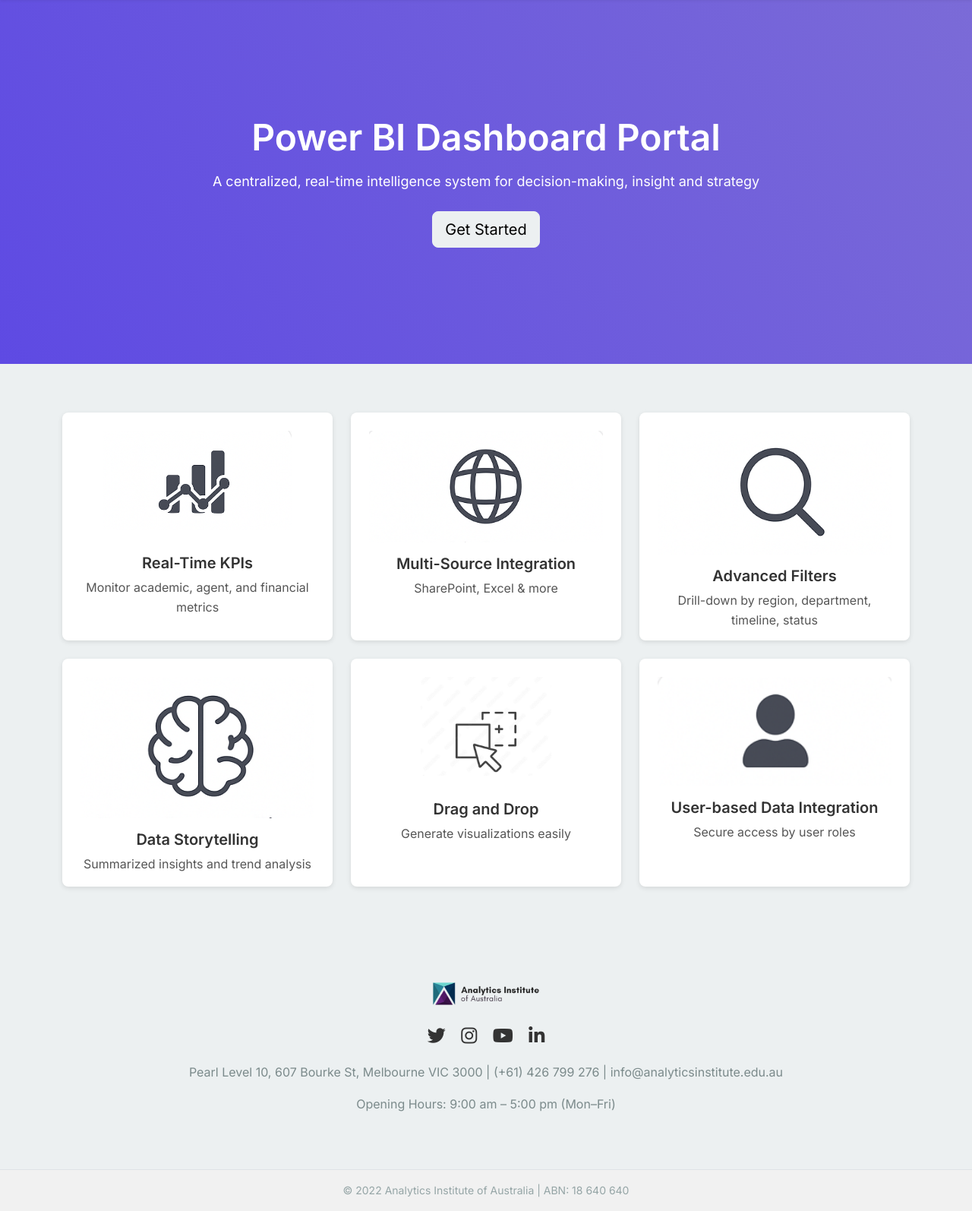
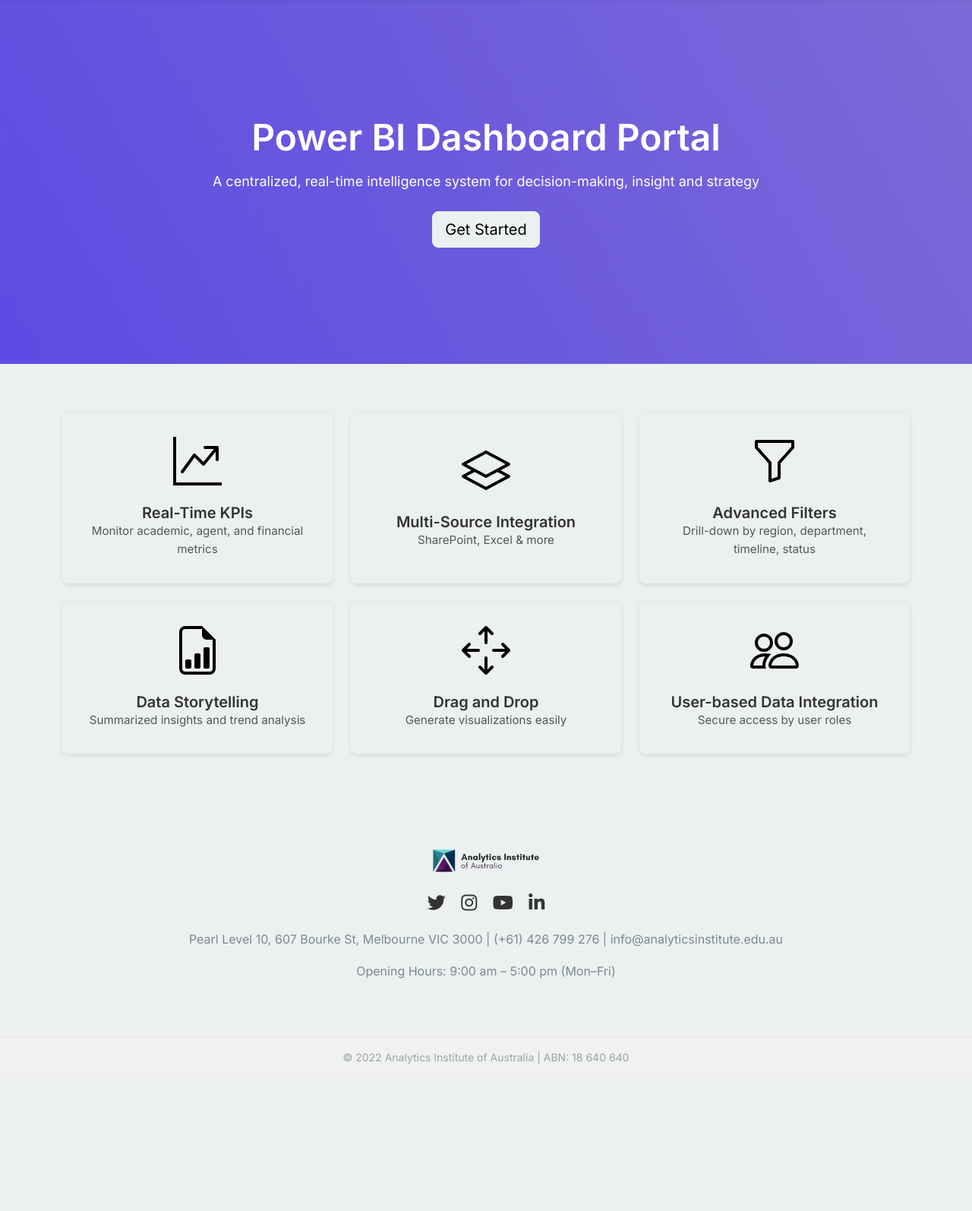
Before and after one commit to wnzid/PowerBI-Dashboard, a Flask app: page / in a window 1280 px wide. Shown: the part 93-1687 px from the top of the page at 76% size. After the commit the page ends 1494 px from the top, so only its background shows below. Run offline with Flask 3, Linux system fonts and the light colour scheme; some libraries are stand-ins or nearby versions.

Commit message:
Improve landing page feature grid

```diff
--- a/Backend/static/Css/landing.css
+++ b/Backend/static/Css/landing.css
@@ -98,27 +98,34 @@ h2 {
   padding: 4rem 0;
 }
 
-.card {
+.feature-card {
   border: none;
-  height: 300px;
-  width: 100%;
   border-radius: 0.5rem;
   box-shadow: 0 2px 6px rgba(0,0,0,0.1);
+  padding: 2rem;
+  height: 100%;
+  display: flex;
+  flex-direction: column;
+  align-items: center;
+  justify-content: center;
 }
 
-.card-img-top {
-  max-height: 130px;
+.feature-icon {
+  width: 64px;
+  height: 64px;
+  margin-bottom: 1rem;
   object-fit: contain;
-  margin: 0 auto;
 }
 
-.card-title {
-  font-weight: 700;
-  margin-top: 1rem;
+.feature-card .card-title {
+  font-weight: 600;
+  margin-top: 0.5rem;
 }
 
-.card-text {
+.feature-card .card-text {
   color: #555;
+  font-size: 0.95rem;
+  font-weight: 400;
 }
 
 /*-------------------------------------------------------------------
--- a/Backend/templates/website_landing_page.html
+++ b/Backend/templates/website_landing_page.html
@@ -13,45 +13,45 @@
   </section>
   <section class="section-features bg-light">
     <div class="container">
-      <div class="row row-cols-1 row-cols-md-2 row-cols-lg-3 g-4">
+      <div class="row row-cols-1 row-cols-md-3 g-4">
         <div class="col-lg-4">
-          <div class="card text-center p-4">
-            <img src="{{ url_for('static', filename='Assets/kpi.png') }}" class="card-img-top mb-3" alt="Real-Time KPIs"/>
+          <div class="feature-card text-center">
+            <img src="{{ url_for('static', filename='Assets/Icons/kpi.svg') }}" class="feature-icon" alt="Real-Time KPIs"/>
             <h5 class="card-title">Real-Time KPIs</h5>
             <p class="card-text">Monitor academic, agent, and financial metrics</p>
           </div>
         </div>
         <div class="col-lg-4">
-          <div class="card text-center p-4">
-            <img src="{{ url_for('static', filename='Assets/integration.png') }}" alt="Multi-Source Integration"/>
+          <div class="feature-card text-center">
+            <img src="{{ url_for('static', filename='Assets/Icons/integration.svg') }}" class="feature-icon" alt="Multi-Source Integration"/>
             <h5 class="card-title">Multi-Source Integration</h5>
             <p class="card-text">SharePoint, Excel &amp; more</p>
           </div>
         </div>
         <div class="col-lg-4">
-          <div class="card text-center p-4">
-            <img src="{{ url_for('static', filename='Assets/filters.png') }}" alt="Advanced Filters"/>
+          <div class="feature-card text-center">
+            <img src="{{ url_for('static', filename='Assets/Icons/filters.svg') }}" class="feature-icon" alt="Advanced Filters"/>
             <h5 class="card-title">Advanced Filters</h5>
             <p class="card-text">Drill-down by region, department, timeline, status</p>
           </div>
         </div>
         <div class="col-lg-4">
-          <div class="card text-center p-4">
-            <img src="{{ url_for('static', filename='Assets/storytelling.png') }}" alt="Data Storytelling"/>
+          <div class="feature-card text-center">
+            <img src="{{ url_for('static', filename='Assets/Icons/storytelling.svg') }}" class="feature-icon" alt="Data Storytelling"/>
             <h5 class="card-title">Data Storytelling</h5>
             <p class="card-text">Summarized insights and trend analysis</p>
           </div>
         </div>
         <div class="col-lg-4">
-          <div class="card text-center p-4">
-            <img src="{{ url_for('static', filename='Assets/drag-drop.jpg') }}" class="card-img-top mb-3" alt="Drag and Drop"/>
+          <div class="feature-card text-center">
+            <img src="{{ url_for('static', filename='Assets/Icons/drag-drop.svg') }}" class="feature-icon" alt="Drag and Drop"/>
             <h5 class="card-title">Drag and Drop</h5>
             <p class="card-text">Generate visualizations easily</p>
           </div>
         </div>
         <div class="col-lg-4">
-          <div class="card text-center p-4">
-            <img src="{{ url_for('static', filename='Assets/role-base.png') }}" alt="User-based Data Integration"/>
+          <div class="feature-card text-center">
+            <img src="{{ url_for('static', filename='Assets/Icons/role-base.svg') }}" class="feature-icon" alt="User-based Data Integration"/>
             <h5 class="card-title">User-based Data Integration</h5>
             <p class="card-text">Secure access by user roles</p>
           </div>
```
Also changed, not shown: Backend/static/Assets/Icons/drag-drop.svg (added), Backend/static/Assets/Icons/filters.svg (added), Backend/static/Assets/Icons/integration.svg (added), Backend/static/Assets/Icons/kpi.svg (added), Backend/static/Assets/Icons/role-base.svg (added), Backend/static/Assets/Icons/storytelling.svg (added).
